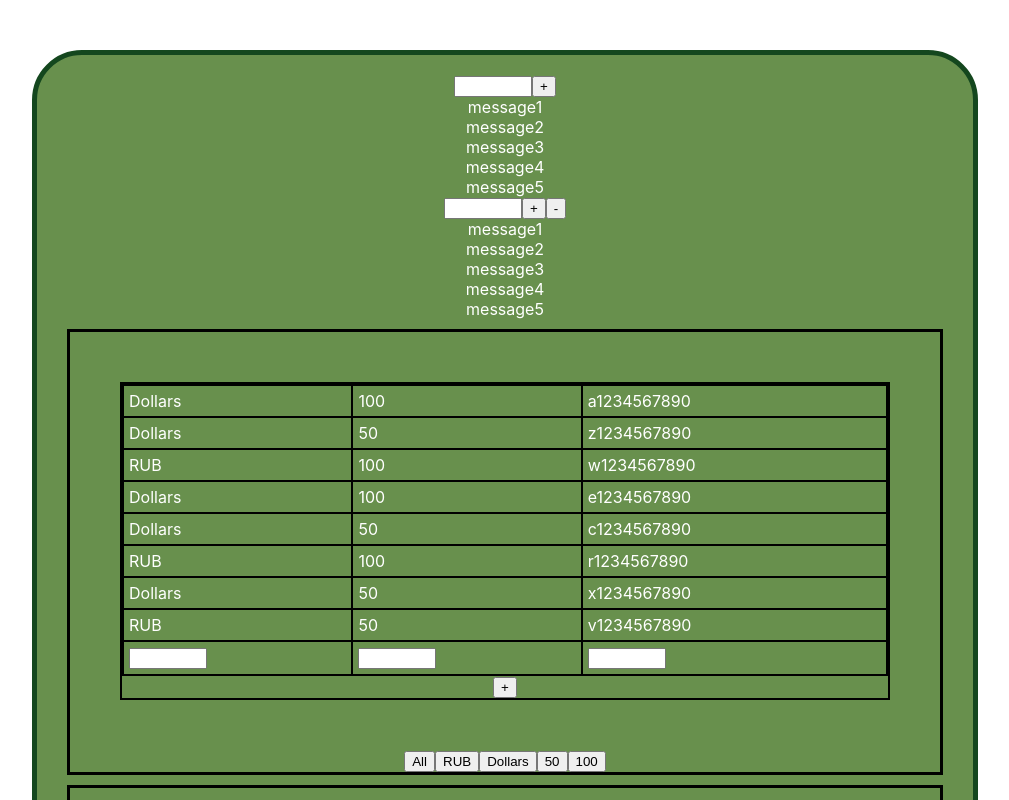
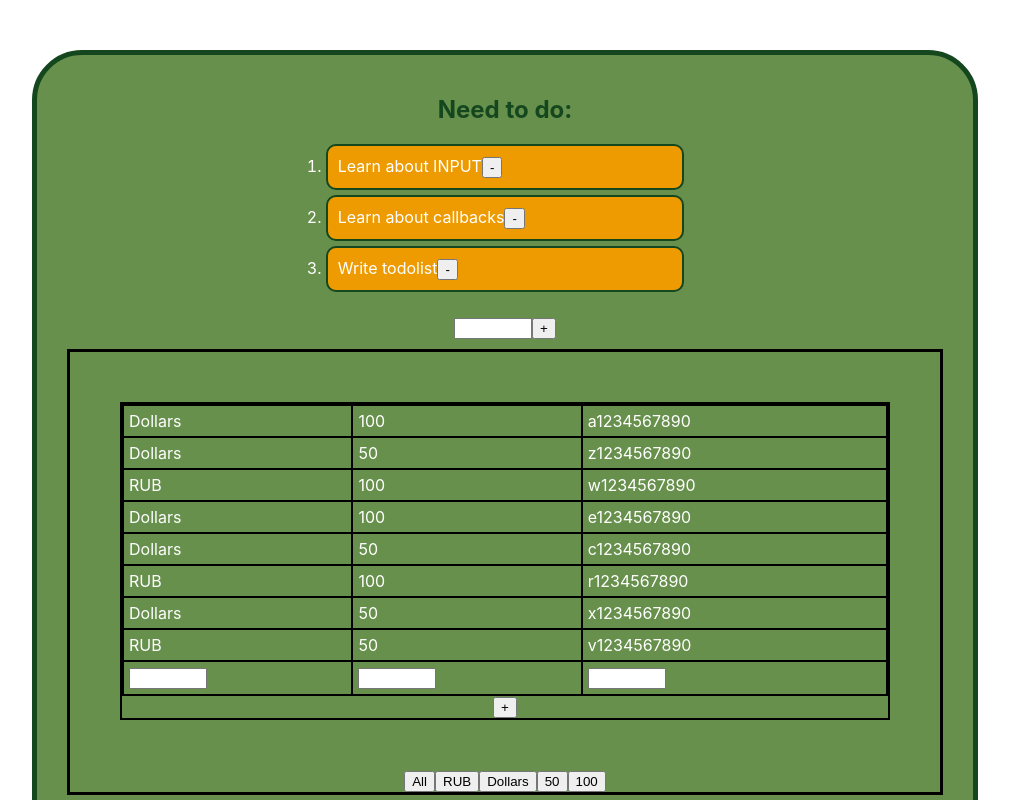
Before and after one commit to Pikadorius/samurai-way-main, a React (Create React App) app: page / in a window 1280 px wide. Shown: the top 800 px of the page, without its empty margins (135-1144 px from the left). Built offline with nearby package versions, Linux system fonts and the light colour scheme.

Commit message:
Experiments with inputs and buttons

```diff
--- a/src/App.tsx
+++ b/src/App.tsx
@@ -7,6 +7,7 @@ import StateExample from './Components/StateExample';
 import Banknotes from './Components/Banknotes';
 import NewComponentForInputs from './Components/NewComponentForInputs';
 import NewComponentForInputs2 from './Components/NewComponentForInputs2';
+import TodoList from './Components/ToDoList/TodoList';
 
 export type StudentsPropsType = {
     id: number,
@@ -33,8 +34,9 @@ function App() {
 
     return (
         <div className="App">
-            <NewComponentForInputs/>
-            <NewComponentForInputs2/>
+            <TodoList/>
+            {/*<NewComponentForInputs/>
+            <NewComponentForInputs2/>*/}
             <Banknotes/>
             <StateExample/>
             <Accordion titleValue={"You CAN do it, just follow these directions:"}
--- /dev/null
+++ b/src/Components/ToDoList/TodoList.tsx
@@ -0,0 +1,52 @@
+import React, {useState} from 'react';
+import Input from '../InputTests/Input';
+import Button from '../Button';
+
+type AffairType={
+    id: number
+    name: string
+}
+
+type AffairsType = AffairType[]
+
+const TodoList = () => {
+
+    const [affairs, setAffairs] = useState<AffairsType>([
+        {id:1, name: 'Learn about INPUT'},
+        {id:2, name: 'Learn about callbacks'},
+        {id:3, name: 'Write todolist'},
+    ]);
+    const [title, setTitle]=useState('');
+
+    const addAffair = () => {
+        let newAffair={id:affairs[affairs.length-1].id+1, name:title}
+        setAffairs([...affairs, newAffair])
+        setTitle("")
+    }
+
+    const deleteAffairs = (id:number) => {
+        setAffairs(affairs.filter(i=>i.id!==id));
+    }
+
+
+    return (
+        <div>
+            <h2>Need to do:</h2>
+            <ol>
+                {affairs.map((affair)=>{
+                    return (
+                        <li key={affair.id}>
+                            {affair.name}
+                           {/* <button onClick={(event)=>deleteAffairs(affair.id)}>-</button>*/}
+                            <Button name={'-'} callBack={()=>deleteAffairs(affair.id)}/>
+                        </li>
+                    )
+                })}
+            </ol>
+            <Input title={title} setTitle={setTitle}/>
+            <Button name={'+'} callBack={addAffair}/>
+        </div>
+    );
+};
+
+export default TodoList;
```
Also changed, not shown: src/Components/ToDoList/ToDoList.module.css (added).
